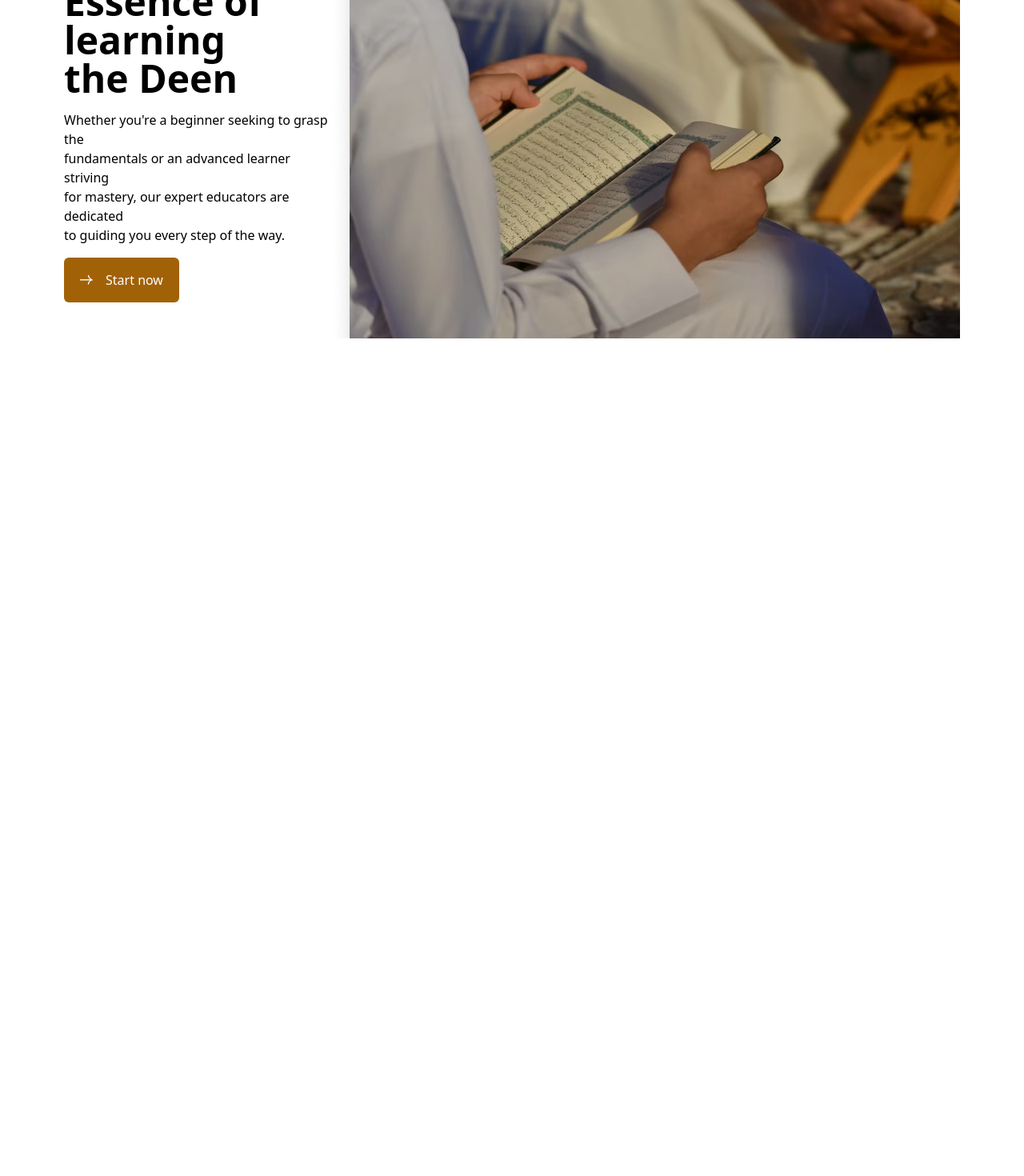
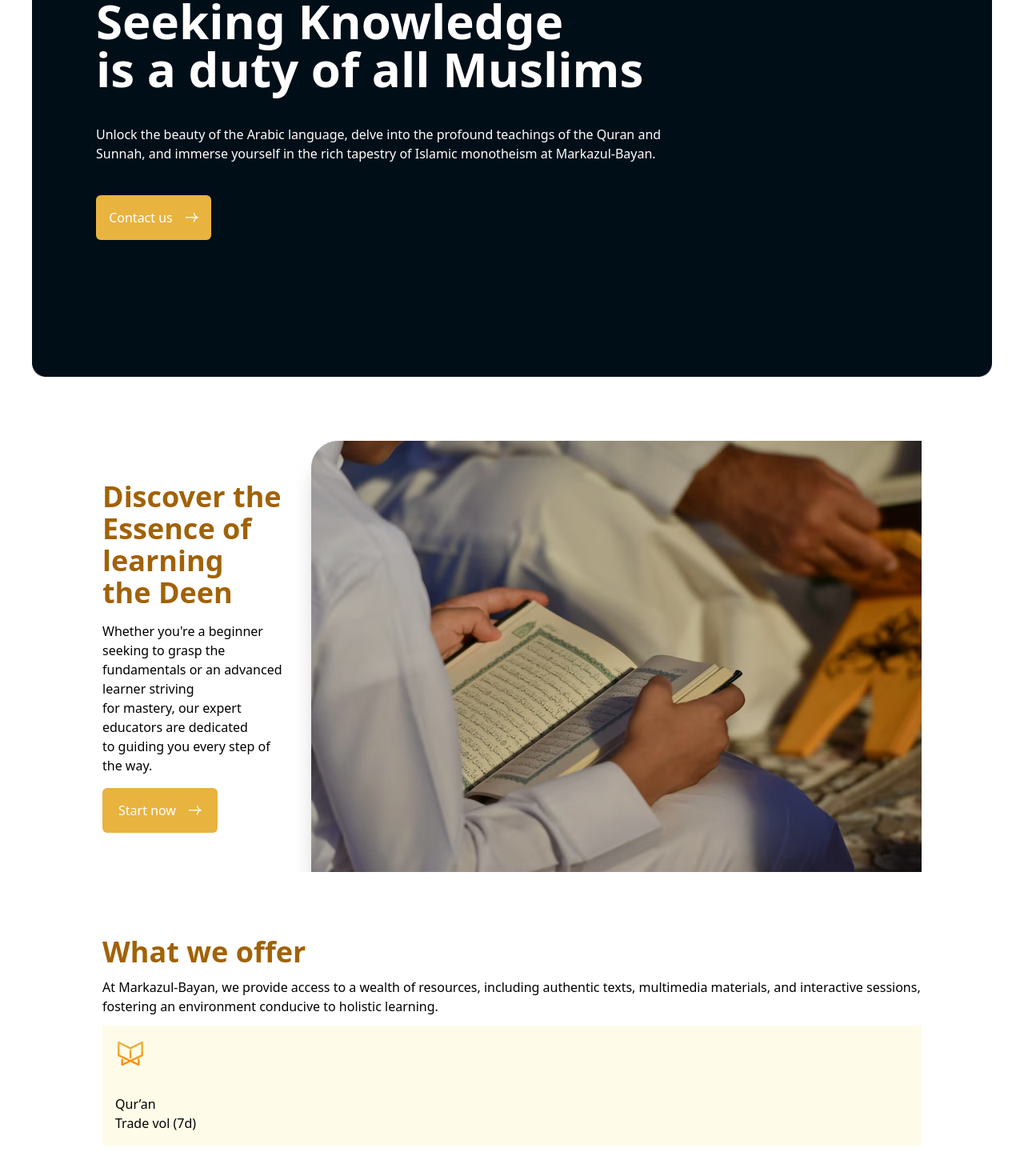
Before and after one commit to Lukman10a/markazulbayaan, a Next.js app: page / in a window 1280 px wide. Shown: the part 294-1764 px from the top of the page at 80% size. Before the commit the page ends 800 px from the top, so only its background shows below. Built offline with nearby package versions, Linux system fonts and the light colour scheme.

Commit message:
add the hero section

```diff
--- a/src/components/button.tsx
+++ b/src/components/button.tsx
@@ -1,11 +1,18 @@
 import Image from "next/image";
 import React from "react";
 
-export const Button = () => {
+interface ButtonProps {
+  text?: string; // The button text, optional
+  iconSrc?: string; // The source of the icon image, optional
+}
+
+export const Button: React.FC<ButtonProps> = ({ text = "Start now" }) => {
   return (
-    <div className="flex justify-center items-center gap-4 rounded-md bg-yellow-700 p-4 w-36 text-white">
+    <div className="flex justify-center items-center gap-4 rounded-md bg-[#E8B33F] p-4 w-36 text-white">
+      <p>{text}</p>
       <Image src={require("../../public/arrow.png")} alt="arrow" />
-      <p>Start now</p>
     </div>
   );
 };
+
+// {iconSrc && <Image src={iconSrc} alt="icon" width={20} height={20} />}
--- a/src/components/hero.tsx
+++ b/src/components/hero.tsx
@@ -4,25 +4,23 @@ import { Button } from "./button";
 
 export const Hero = () => {
   return (
-    <section className="flex items-center p-10 px-20 ">
-      <div className="space-y-4 flex-grow">
-        <h1 className="font-bold text-5xl space-y-5">
-          Discover the
-          <br /> Essence of learning <br /> the Deen
-        </h1>
-        <p>
-          Whether you&apos;re a beginner seeking to grasp the <br />
-          fundamentals or an advanced learner striving <br />
-          for mastery, our expert educators are dedicated <br /> to guiding you
-          every step of the way.
-        </p>
-        <Button />
+    <div className="p-10 ">
+      <div className="relative">
+        <Image src={require("../../public/hero_bg.png")} alt="hero_bg" />
+        {/* </div> */}
+        <div className="px-20 space-y-10 text-white absolute top-28">
+          <h1 className="text-6xl font-bold">
+            Seeking Knowledge
+            <br /> is a duty of all Muslims
+          </h1>
+          <p>
+            Unlock the beauty of the Arabic language, delve into the profound
+            teachings of the Quran and <br /> Sunnah, and immerse yourself in
+            the rich tapestry of Islamic monotheism at Markazul-Bayan.
+          </p>
+          <Button text="Contact us" />
+        </div>
       </div>
-      <Image
-        src={require("../../public/hero.png")}
-        alt="hero"
-        className="flex-grow w-90"
-      />
-    </section>
+    </div>
   );
 };
--- /dev/null
+++ b/src/components/learn.tsx
@@ -0,0 +1,28 @@
+import Image from "next/image";
+import React from "react";
+import { Button } from "./button";
+
+export const Learn = () => {
+  return (
+    <section className="flex items-center p-10 px-32 ">
+      <div className="space-y-4 flex-grow">
+        <h1 className="font-bold text-4xl space-y-5 text-yellow-700">
+          Discover the
+          <br /> Essence of learning <br /> the Deen
+        </h1>
+        <p>
+          Whether you&apos;re a beginner seeking to grasp the <br />
+          fundamentals or an advanced learner striving <br />
+          for mastery, our expert educators are dedicated <br /> to guiding you
+          every step of the way.
+        </p>
+        <Button />
+      </div>
+      <Image
+        src={require("../../public/hero.png")}
+        alt="hero"
+        className="flex-grow w-90"
+      />
+    </section>
+  );
+};
--- a/src/components/navbar.tsx
+++ b/src/components/navbar.tsx
@@ -3,7 +3,7 @@ import React from "react";
 
 export const Navbar = () => {
   return (
-    <div className="flex justify-between items-center p-10 px-20 bg-yellow-50">
+    <div className="flex justify-between items-center p-10 px-32 bg-yellow-50">
       <div>
         <Image src={require("../../public/markaz.png")} alt="markaz" />
       </div>
--- /dev/null
+++ b/src/components/subject.tsx
@@ -0,0 +1,17 @@
+import Image from "next/image";
+import React from "react";
+import { Subjectcard } from "./subjectcard";
+
+export const Subject = () => {
+  return (
+    <div className="p-10 px-32 space-y-3">
+      <h1 className="font-bold text-4xl text-yellow-700">What we offer</h1>
+      <p>
+        At Markazul-Bayan, we provide access to a wealth of resources, including
+        authentic texts, multimedia materials, and interactive sessions,
+        fostering an environment conducive to holistic learning.
+      </p>
+      <Subjectcard />
+    </div>
+  );
+};
--- /dev/null
+++ b/src/components/subjectcard.tsx
@@ -0,0 +1,14 @@
+import Image from "next/image";
+import React from "react";
+
+export const Subjectcard = () => {
+  return (
+    <section className="p-4 bg-yellow-50">
+      <Image src={require("../../public/qur.png")} alt="" className="mb-8" />
+      <div>
+        <p>Qur’an</p>
+        <p>Trade vol (7d)</p>
+      </div>
+    </section>
+  );
+};
--- a/src/pages/index.tsx
+++ b/src/pages/index.tsx
@@ -1,5 +1,7 @@
 import Image from "next/image";
 import { Inter } from "next/font/google";
+import { Learn } from "@/components/learn";
+import { Subject } from "@/components/subject";
 import { Hero } from "@/components/hero";
 
 const inter = Inter({ subsets: ["latin"] });
@@ -8,6 +10,8 @@ export default function Home() {
   return (
     <main>
       <Hero />
+      <Learn />
+      <Subject />
     </main>
   );
 }
```
Also changed, not shown: public/hero_bg.png (added), public/qur.png (added).
